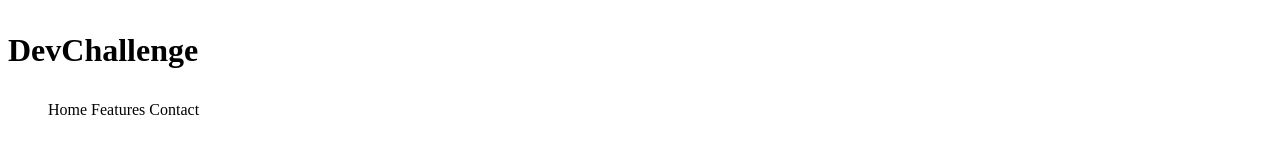
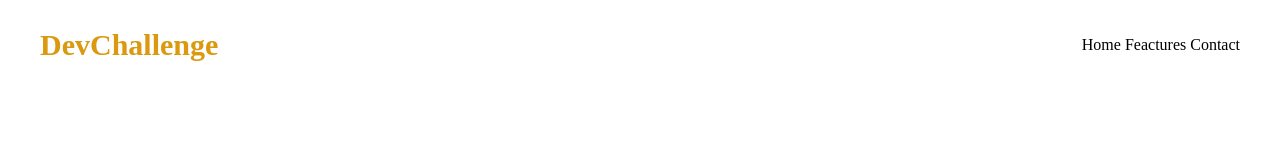
Before and after one commit to Williamxr/LandingPage-graficos, a plain HTML site: page index.html in a window 1280 px wide. Drawn offline with Linux system fonts and the light colour scheme.

Commit message:
Criando menu de navegação

```diff
--- a/index.html
+++ b/index.html
@@ -5,23 +5,21 @@
     <meta name="viewport" content="width=device-width">
 
     <link rel="stylesheet" href="style.css">
+    <link rel="stylesheet" href="reset.css">
 
     <title>Gráficos</title>
 
 </head>
 <body>
-    <header>
-        <div>
-            <h1><p>DevChallenge</p></h1>
-
+    <header class="cabecalho">
+            <h1 class="texto-cabecalho"><p>DevChallenge</p></h1>
             <nav>
                 <ul>
-                    <li><a>Home</a></li>
-                    <li><a>Features</a></li>
-                    <li><a>Contact</a></li>
+                    <li><a class="menu-item">Home</a></li>
+                    <li><a class="menu-item">Feactures</a></li>
+                    <li><a class="menu-item">Contact</a></li>
                 </ul>
             </nav>
-        </div>
     </header>
 
 
```
